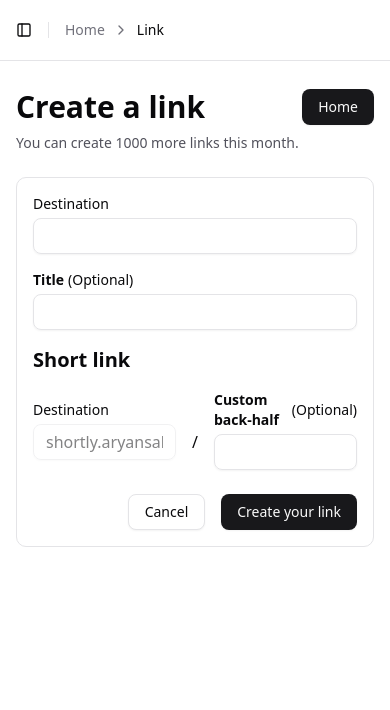
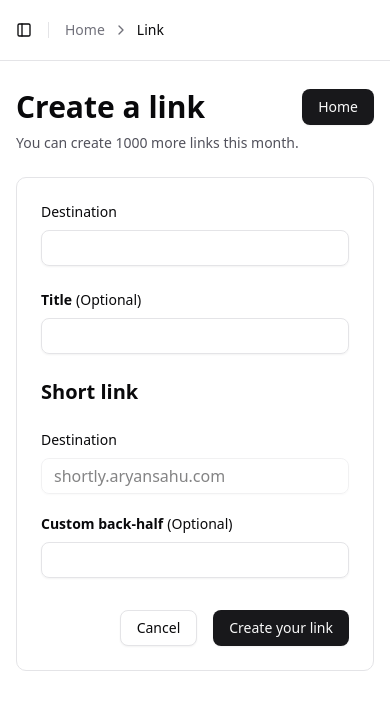
Before and after one commit to rynsahu/url-shortener, a React (Vite) app: page /links/create in a window 390 px wide. Shown: the top 710 px of the page. Built offline with nearby package versions, Linux system fonts and the light colour scheme.

Commit message:
UI fixes

```diff
--- a/src/components/Forms/CreateLinkForm/index.tsx
+++ b/src/components/Forms/CreateLinkForm/index.tsx
@@ -1,6 +1,7 @@
 import { Input } from "@/components/ui/input";
 import FormField from "../../ui/common/Form/FormField";
 import { Button } from "@/components/ui/button";
+import React from "react";
 
 interface CreateLinkFormProps {
   pen?: string;
@@ -8,7 +9,7 @@ interface CreateLinkFormProps {
 
 const CreateLinkForm: React.FC<CreateLinkFormProps> = () => {
   return (
-    <div className="flex flex-col gap-4 p-4 border border-zinc-200 rounded-lg">
+    <div className="flex flex-col gap-6 p-6 border border-zinc-200 rounded-lg">
       <FormField name="destination" label="Destination">
         <Input name="destination" />
       </FormField>
@@ -23,12 +24,12 @@ const CreateLinkForm: React.FC<CreateLinkFormProps> = () => {
 
       <p className="font-bold text-xl">Short link</p>
 
-      <div className="flex space-between gap-4 items-center w-full">
+      <div className="flex flex-col lg:flex-row space-between gap-5 items-center w-full">
         <FormField name="destination" label="Destination">
           <Input name="destination" value="shortly.aryansahu.com" disabled />
         </FormField>
 
-        <span className="mt-6">/</span>
+        <span className="mt-6 hidden lg:block">/</span>
 
         <FormField
           name="customBackHalf"
@@ -47,4 +48,4 @@ const CreateLinkForm: React.FC<CreateLinkFormProps> = () => {
   );
 }
 
-export default CreateLinkForm;
+export default React.memo(CreateLinkForm);
--- a/src/components/ui/common/Form/FormField/index.tsx
+++ b/src/components/ui/common/Form/FormField/index.tsx
@@ -7,7 +7,7 @@ interface FormFieldProps {
 
 const FormField: React.FC<FormFieldProps> = ({ children, label, subText, name }) => {
   return (
-    <div className="flex flex-col gap-1 w-full text-sm">
+    <div className="flex flex-col gap-2 w-full text-sm">
       {label && (
         <label className="flex gap-1 items-center" htmlFor={name}>
           <span className={subText ? 'font-semibold' : ''}>{label}</span>
--- a/src/pages/Create/index.tsx
+++ b/src/pages/Create/index.tsx
@@ -1,19 +1,26 @@
 import PrivatePageContainer from "@/components/ui/common/PrivatePageContainer";
 import CreateLink from "@/components/Forms/CreateLinkForm";
 import { useNavigate } from "react-router-dom";
+import { useCallback, useMemo } from "react";
 
 const CreatePage = () => {
   const navigate = useNavigate();
+
+  const handleActionBtnClick = useCallback(() => {
+    navigate('/home');
+  }, [navigate]);
+
+  const actionBtn = useMemo(() => ({
+    label: 'Home',
+    onActionBtnClick: handleActionBtnClick
+  }), [handleActionBtnClick]);
 
   return (
     <PrivatePageContainer
       heading="Create a link"
       subHeading="You can create 1000 more links this month."
       size="md"
-      actionBtn={{
-        label: 'Home',
-        onActionBtnClick: () => navigate('/home')
-      }}
+      actionBtn={actionBtn}
     >
         <CreateLink />
     </PrivatePageContainer>
```
